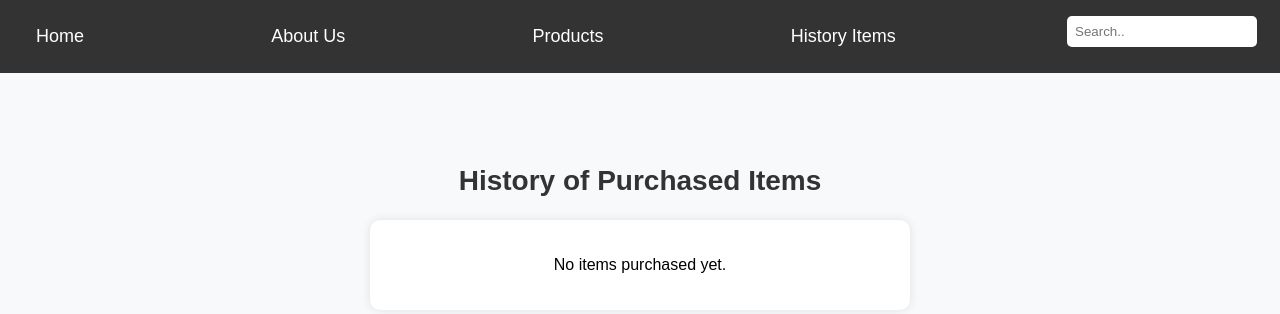
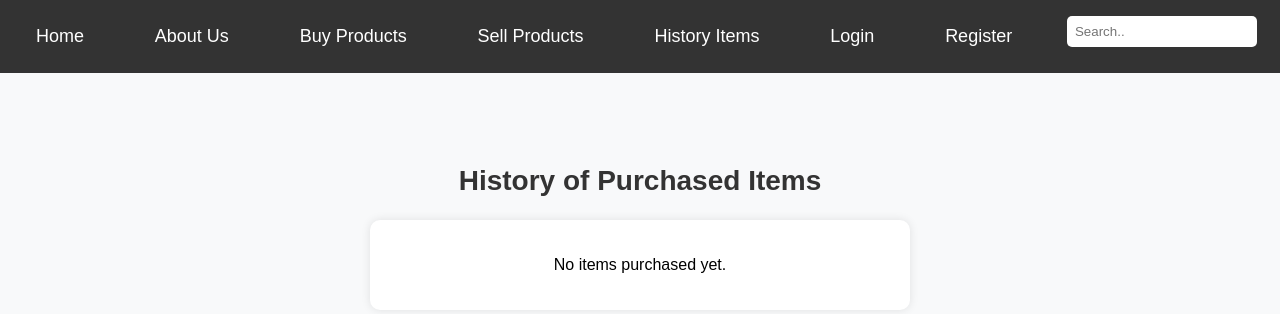
Before and after one commit to EmiliaPainsMASTER/REF-SOLUTIONS, a PHP site: page /history.html in a window 1280 px wide. Shown: the top 314 px of the page. Run offline with PHP 8.4, Linux system fonts and the light colour scheme.

Commit message:
mistakae fix

```diff
--- a/PHP/Login.php
+++ b/PHP/Login.php
@@ -14,7 +14,7 @@
     <a href="About.php">About Us</a>
     <a href="product.php"> Buy Products</a>
     <a href="sell.html">Sell Products</a>
-    <a href="history.php">History Items</a>
+    <a href="history.html">History Items</a>
     <a href="Login.php">Login</a>
     <a href="Register.php">Register</a>
     <form class="searchbar" action="">
--- a/PHP/Register.php
+++ b/PHP/Register.php
@@ -14,7 +14,7 @@
     <a href="About.php">About Us</a>
     <a href="product.php"> Buy Products</a>
     <a href="sell.html">Sell Products</a>
-    <a href="history.php">History Items</a>
+    <a href="history.html">History Items</a>
     <a href="Login.php">Login</a>
     <a href="Register.php">Register</a>
     <form class="searchbar" action="">
--- a/PHP/history.html
+++ b/PHP/history.html
@@ -10,8 +10,11 @@
 <div class="topnav">
     <a href="index.php">Home</a>
     <a href="About.php">About Us</a>
-        <a href="product.php">Products</a>
-        <a href="history.php">History Items</a>
+    <a href="product.php"> Buy Products</a>
+    <a href="sell.html">Sell Products</a>
+    <a href="history.html">History Items</a>
+    <a href="Login.php">Login</a>
+    <a href="Register.php">Register</a>
     <form class="searchbar" action="">
         <input type="text" placeholder="Search..">
     </form>
--- a/PHP/index.php
+++ b/PHP/index.php
@@ -18,7 +18,7 @@ $productArray = array("cisco_ucs","dell_poweredge","hpe_proliant","ibm_power_sys
                 <a href="About.php">About Us</a>
                 <a href="product.php"> Buy Products</a>
                 <a href="sell.html">Sell Products</a>
-                <a href="history.php">History Items</a>
+                <a href="history.html">History Items</a>
                 <a href="Login.php">Login</a>
                 <a href="Register.php">Register</a>
                 <form class="searchbar" action="">
--- a/PHP/product.php
+++ b/PHP/product.php
@@ -9,7 +9,7 @@
     <a href="About.php">About Us</a>
     <a href="product.php"> Buy Products</a>
     <a href="sell.html">Sell Products</a>
-    <a href="history.php">History Items</a>
+    <a href="history.html">History Items</a>
     <a href="Login.php">Login</a>
     <a href="Register.php">Register</a>
     <form class="searchbar" action="">
--- a/PHP/search.php
+++ b/PHP/search.php
@@ -10,7 +10,7 @@
     <a href="About.php">About Us</a>
     <a href="product.php"> Buy Products</a>
     <a href="sell.html">Sell Products</a>
-    <a href="history.php">History Items</a>
+    <a href="history.html">History Items</a>
     <a href="Login.php">Login</a>
     <a href="Register.php">Register</a>
     <form class="searchbar" action="">
--- a/PHP/sell.html
+++ b/PHP/sell.html
@@ -12,7 +12,7 @@
     <a href="About.php">About Us</a>
     <a href="product.php"> Buy Products</a>
     <a href="sell.html">Sell Products</a>
-    <a href="history.php">History Items</a>
+    <a href="history.html">History Items</a>
     <a href="Login.php">Login</a>
     <a href="Register.php">Register</a>
     <form class="searchbar" action="">
```
Lines whose indentation alone changed are shown as unchanged.
